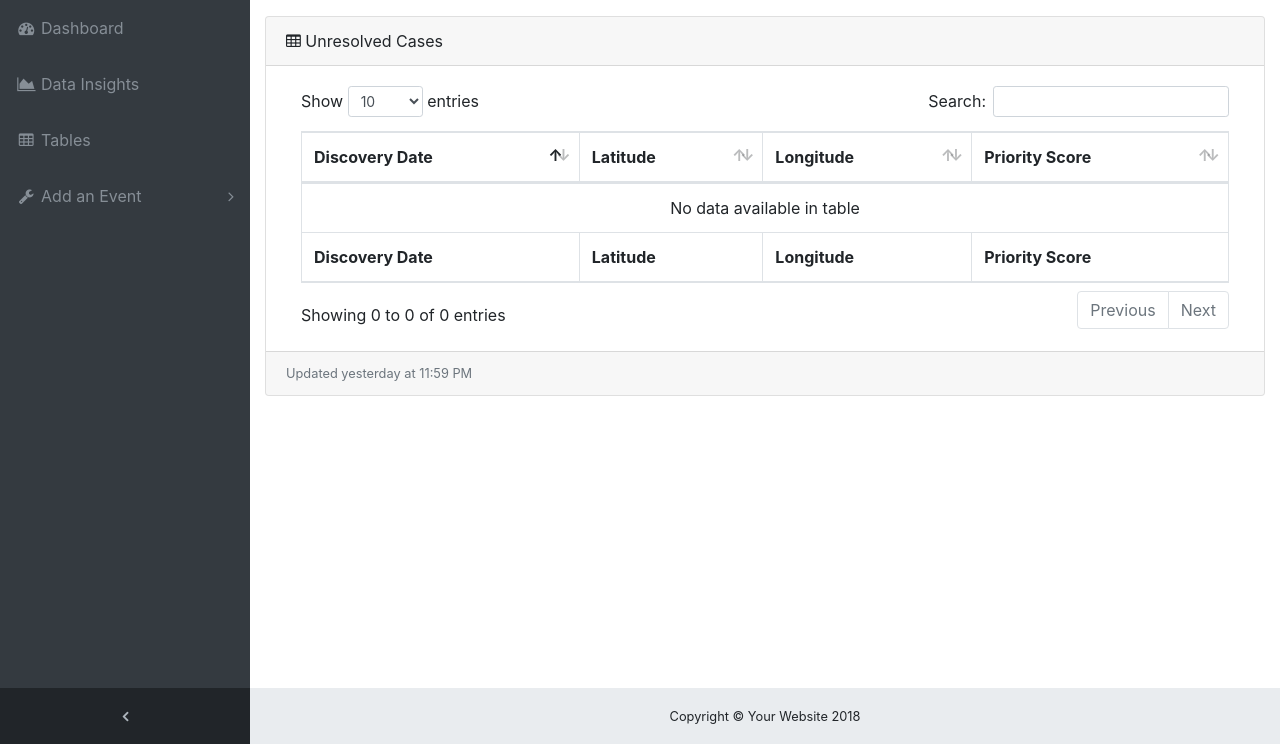
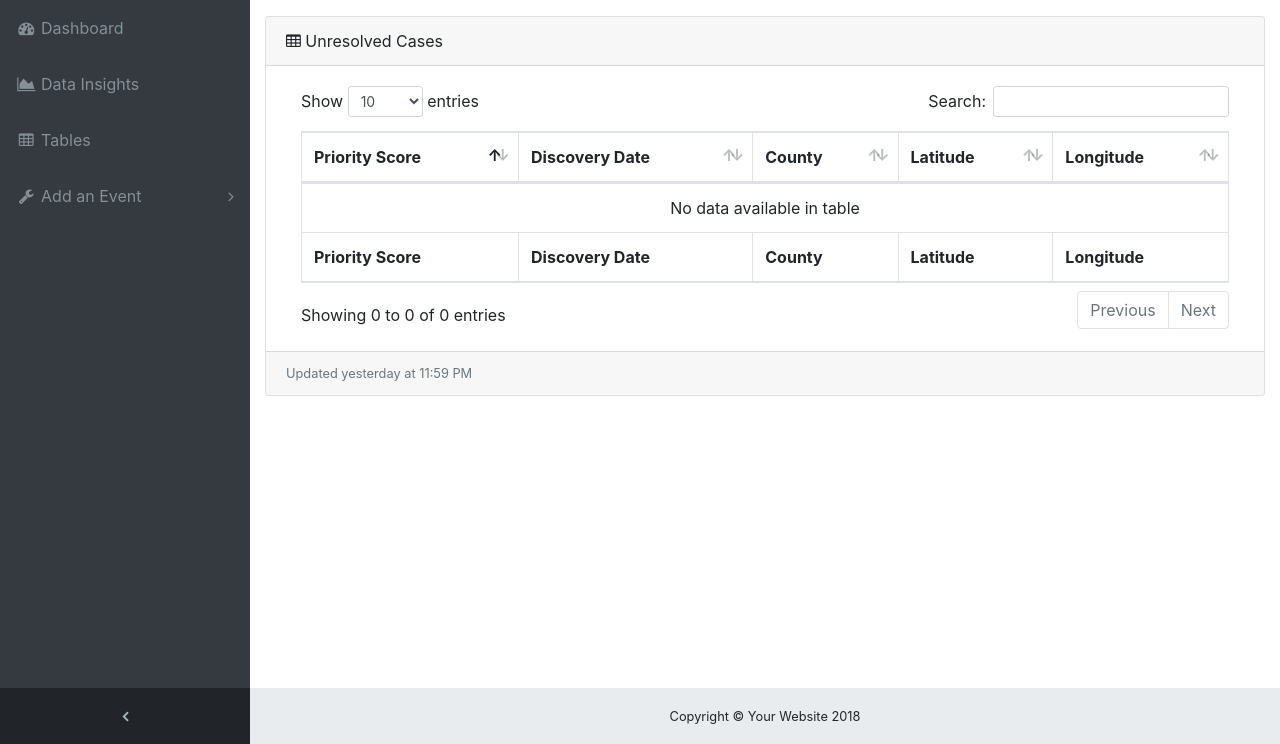
Before and after one commit to magstewart/wildfire-project, a Flask app: page / in a window 1280 px wide. Shown: the part 56-800 px from the top of the page. Run offline with Flask 2, Linux system fonts and the light colour scheme; some libraries are stand-ins or nearby versions.

Commit message:
add county to db

```diff
--- a/app/load_data.py
+++ b/app/load_data.py
@@ -7,7 +7,7 @@
         conn = psycopg2.connect("host=firesdbinstance.cwspjcvdc38q.us-west-2.rds.amazonaws.com port=5432 user=Administratos password={} dbname=fires".format(os.environ['AWS_DB_PASSWORD']))
         cur = conn.cursor()
 
-        cur.execute('''SELECT StartDate, Latitude, Longitude, Probability
+        cur.execute('''SELECT StartDate, County, Latitude, Longitude, Probability
                        FROM current_fires ORDER BY Probability DESC
                        LIMIT 30''')
 
--- a/app/templates/index.html
+++ b/app/templates/index.html
@@ -88,23 +88,27 @@
             <table class="table table-bordered" id="dataTable" width="100%" cellspacing="0">
               <thead>
                 <tr>
+                  <th>Priority Score</th>
                   <th>Discovery Date</th>
+                  <th>County</th>
                   <th>Latitude</th>
                   <th>Longitude</th>
-                  <th>Priority Score</th>
+
                 </tr>
               </thead>
               <tfoot>
                 <tr>
+                  <th>Priority Score</th>
                   <th>Discovery Date</th>
+                  <th>County</th>
                   <th>Latitude</th>
                   <th>Longitude</th>
-                  <th>Priority Score</th>
                 </tr>
               </tfoot>
               <tbody>
                 {% for line in current_fires %}
                 <tr>
+                  <td>{{ line.4 }}</td>
                   <td>{{ line.0 }}</td>
                   <td>{{ line.1 }}</td>
                   <td>{{ line.2 }}</td>
--- a/predict.py
+++ b/predict.py
@@ -33,7 +33,7 @@
     df['prediction'] = preds
     df['fire_id'] = 123
     #df.sort_values('prediction', inplace=True, ascending=False)
-    df[['fire_id', 'date_start', 'latitude_x', 'longitude_x', 'county',
+    df[['fire_id', 'date_start', 'latitude_x', 'longitude_x', 'fips_name',
         'prediction', 'fire_size', 'prediction']].to_csv(
         output_path, index=False, header=False)
 
```
